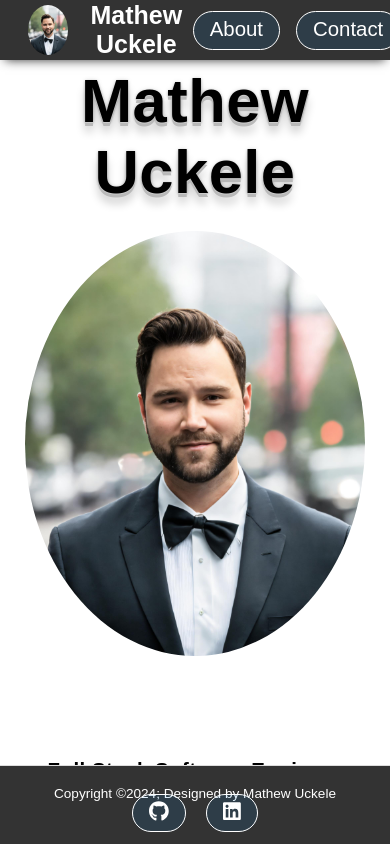
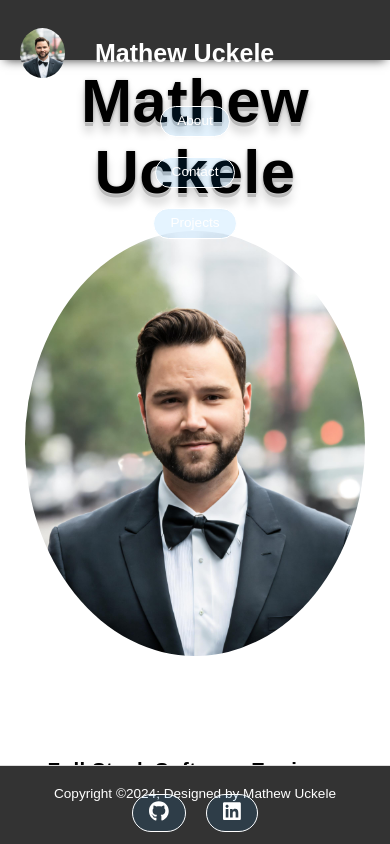
Before and after one commit to muckele/portfolio, a React (Vite) app: page / in a window 390 px wide. Built offline with nearby package versions, Linux system fonts and the light colour scheme.

Commit message:
updates navbar styling

```diff
--- /dev/null
+++ b/src/assets/css/NavBar.css
@@ -0,0 +1,45 @@
+nav {
+  display: flex;
+  justify-content: space-between;
+  align-items: center;
+  background-color: #333;
+  padding: 10px 20px;
+}
+
+.navbar-logo {
+  width: 50px;
+  height: 50px;
+  border-radius: 50%;
+}
+
+.navbar-name {
+  color: #fff;
+  margin-left: 10px;
+  font-size: 1.2em;
+  font-weight: bold;
+}
+
+nav a {
+  color: #fff;
+  text-decoration: none;
+  margin: 0 15px;
+  font-size: 1em;
+}
+
+nav a:hover {
+  color: #ccc;
+}
+
+nav a.active {
+  border-bottom: 2px solid #fff;
+}
+
+@media (max-width: 768px) {
+  nav {
+    flex-direction: column;
+  }
+
+  nav a {
+    margin: 10px 0;
+  }
+}
--- a/src/components/NavBar.jsx
+++ b/src/components/NavBar.jsx
@@ -1,5 +1,6 @@
 import { NavLink } from "react-router-dom"
 import logo from '../assets/portfolio-headshot.jpeg'
+import '../assets/css/NavBar.css'
 
 function NavBar() {
     return (
```
